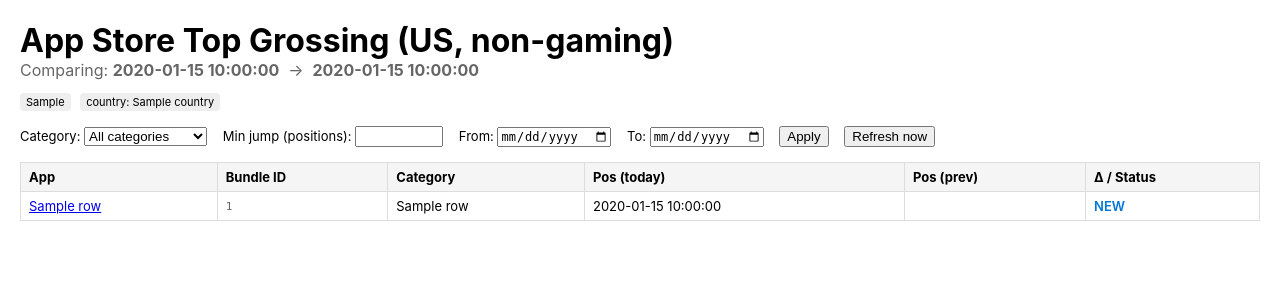
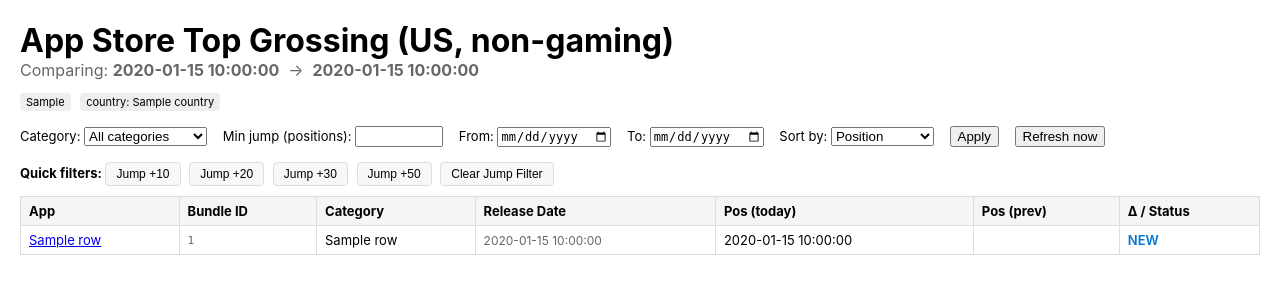
Before and after one commit to amdemenkovsda/aso-tracker, a FastAPI app: template templates/index.html in a window 1280 px wide. Shown: the top 300 px of the page. Run offline with FastAPI, Linux system fonts and the light colour scheme; the template is opened without the code that fills it: most values are stand-ins (such as "Sample title", 1, 10 or a date in 2020).

Commit message:
Additions

```diff
--- a/app.py
+++ b/app.py
@@ -101,6 +101,7 @@
     bundle_id = Column(String, unique=True, index=True, nullable=False)
     name = Column(String, nullable=False)
     store_url = Column(String, nullable=True)
+    release_date = Column(String, nullable=True)  # Дата релиза приложения
 
 
 class ChartSnapshot(Base):
@@ -232,6 +233,7 @@
         id_data = entry.get("id")
         name_data = entry.get("im:name")
         link_data = entry.get("link")
+        release_data = entry.get("im:releaseDate")
 
         bundle_id = None
         if isinstance(id_data, dict):
@@ -246,6 +248,16 @@
             store_url = link_data.get("attributes", {}).get("href")
         if not store_url and isinstance(id_data, dict):
             store_url = id_data.get("label")
+
+        release_date = None
+        if isinstance(release_data, dict):
+            release_date_str = release_data.get("label")
+            if release_date_str:
+                # Форматируем дату из ISO формата в простой вид (YYYY-MM-DD)
+                try:
+                    release_date = release_date_str.split("T")[0]
+                except Exception:
+                    release_date = release_date_str
 
         # попробуем взять имя категории из фида, если оно есть
         cat_name = NON_GAMING_CATEGORY_IDS.get(category_id) or ""
@@ -262,6 +274,7 @@
                 "store_url": store_url,
                 "category_id": category_id,
                 "category_name": cat_name or str(category_id),
+                "release_date": release_date,
             }
         )
 
@@ -305,9 +318,14 @@
                     bundle_id=entry["bundle_id"],
                     name=entry["name"],
                     store_url=entry.get("store_url"),
+                    release_date=entry.get("release_date"),
                 )
                 db.add(app)
                 db.flush()  # чтобы у app уже был id
+            else:
+                # Обновляем release_date если она пришла и еще не была установлена
+                if entry.get("release_date") and not app.release_date:
+                    app.release_date = entry.get("release_date")
 
             # Variant B: не трогаем старые дни, а для конкретной даты делаем upsert по ключу
             existing = (
@@ -352,10 +370,11 @@
 @app.get("/", response_class=HTMLResponse)
 def index(
     request: Request,
-    category: Optional[int] = Query(None),
+    category: Optional[str] = Query(None),
     min_jump: Optional[str] = Query(None),
     from_date: Optional[str] = Query(None),
     to_date: Optional[str] = Query(None),
+    sort_by: Optional[str] = Query(None),
     user: str = Depends(get_current_user),
     db: Session = Depends(get_db),
 ):
@@ -391,6 +410,7 @@
                 "min_jump": None,
                 "from_date": None,
                 "to_date": None,
+                "sort_by": None,
             },
         )
 
@@ -412,6 +432,14 @@
     # гарантируем, что from_dt не позже to_dt
     if from_dt > to_dt:
         from_dt, to_dt = to_dt, from_dt
+
+    # разбор category (может прийти пустой строкой при "All categories")
+    category_int: Optional[int] = None
+    if category not in (None, ""):
+        try:
+            category_int = int(category)
+        except ValueError:
+            category_int = None
 
     # разбор min_jump (может прийти пустой строкой)
     min_jump_int: Optional[int] = None
@@ -441,8 +469,8 @@
         )
     )
 
-    if category is not None:
-        snaps = snaps.filter(ChartSnapshot.category_id == category)
+    if category_int is not None:
+        snaps = snaps.filter(ChartSnapshot.category_id == category_int)
 
     snaps = snaps.all()
 
@@ -457,6 +485,7 @@
                 "bundle_id": app.bundle_id,
                 "store_url": app.store_url,
                 "category_name": snap.category_name,
+                "release_date": app.release_date,
                 "pos_from": None,
                 "pos_to": None,
             },
@@ -497,6 +526,7 @@
                 "delta": delta,
                 "status": status,
                 "store_url": d["store_url"],
+                "release_date": d.get("release_date"),
             }
         )
 
@@ -508,8 +538,23 @@
             if r.get("delta") is not None and r["delta"] >= min_jump_int
         ]
 
-    # сортируем по текущей позиции
-    rows.sort(key=lambda r: r["today_pos"])
+    # сортируем
+    if sort_by == "new":
+        # NEW приложения вверху, затем по дельте (большие скачки), затем по позиции
+        rows.sort(key=lambda r: (
+            0 if r["status"] == "NEW" else 1,
+            -(r["delta"] if r["delta"] is not None else -999),
+            r["today_pos"]
+        ))
+    elif sort_by == "delta":
+        # Сортировка по дельте (большие скачки вверху)
+        rows.sort(key=lambda r: (
+            -(r["delta"] if r["delta"] is not None else -999),
+            r["today_pos"]
+        ))
+    else:
+        # По умолчанию сортируем по текущей позиции
+        rows.sort(key=lambda r: r["today_pos"])
 
     return templates.TemplateResponse(
         "index.html",
@@ -521,10 +566,11 @@
             "chart_type": CHART_TYPE,
             "country": COUNTRY.upper(),
             "categories": categories,
-            "selected_category": category,
+            "selected_category": category_int,
             "min_jump": min_jump_int,
             "from_date": from_dt.isoformat() if from_dt else None,
             "to_date": to_dt.isoformat() if to_dt else None,
+            "sort_by": sort_by,
         },
     )
 
--- a/templates/index.html
+++ b/templates/index.html
@@ -22,6 +22,16 @@
         form.filters label { margin-right: 12px; }
         form.filters input[type="number"] { width: 80px; }
         form.filters input[type="date"] { font-size: 12px; }
+        .quick-filter {
+            padding: 4px 10px;
+            margin-right: 5px;
+            border: 1px solid #ddd;
+            background: #f8f8f8;
+            border-radius: 4px;
+            cursor: pointer;
+            font-size: 12px;
+        }
+        .quick-filter:hover { background: #e8e8e8; }
     </style>
 </head>
 <body>
@@ -71,6 +81,15 @@
                onchange="document.getElementById('filters-form').submit()">
     </label>
 
+    <label>
+        Sort by:
+        <select name="sort_by" onchange="document.getElementById('filters-form').submit()">
+            <option value="">Position</option>
+            <option value="new" {% if sort_by == "new" %}selected{% endif %}>NEW First</option>
+            <option value="delta" {% if sort_by == "delta" %}selected{% endif %}>Biggest Jump</option>
+        </select>
+    </label>
+
     <button type="submit">Apply</button>
     <button
         type="button"
@@ -80,12 +99,37 @@
     </button>
 </form>
 
+<div style="margin: 10px 0; font-size: 13px;">
+    <strong>Quick filters:</strong>
+    <button type="button" class="quick-filter" onclick="setMinJump(10)">Jump +10</button>
+    <button type="button" class="quick-filter" onclick="setMinJump(20)">Jump +20</button>
+    <button type="button" class="quick-filter" onclick="setMinJump(30)">Jump +30</button>
+    <button type="button" class="quick-filter" onclick="setMinJump(50)">Jump +50</button>
+    <button type="button" class="quick-filter" onclick="clearJump()">Clear Jump Filter</button>
+</div>
+
+<script>
+function setMinJump(value) {
+    const form = document.getElementById('filters-form');
+    const input = form.querySelector('[name="min_jump"]');
+    input.value = value;
+    form.submit();
+}
+function clearJump() {
+    const form = document.getElementById('filters-form');
+    const input = form.querySelector('[name="min_jump"]');
+    input.value = '';
+    form.submit();
+}
+</script>
+
 <table>
     <thead>
     <tr>
         <th>App</th>
         <th>Bundle ID</th>
         <th>Category</th>
+        <th>Release Date</th>
         <th>Pos (today)</th>
         <th>Pos (prev)</th>
         <th>Δ / Status</th>
@@ -105,6 +149,7 @@
             </td>
             <td class="bundle">{{ row.bundle_id }}</td>
             <td>{{ row.category_name }}</td>
+            <td style="font-size: 12px; color: #666;">{{ row.release_date if row.release_date else "-" }}</td>
             <td>{{ row.today_pos if row.today_pos is not none else "-" }}</td>
             <td>{{ row.prev_pos if row.prev_pos is not none else "-" }}</td>
             <td>
```
